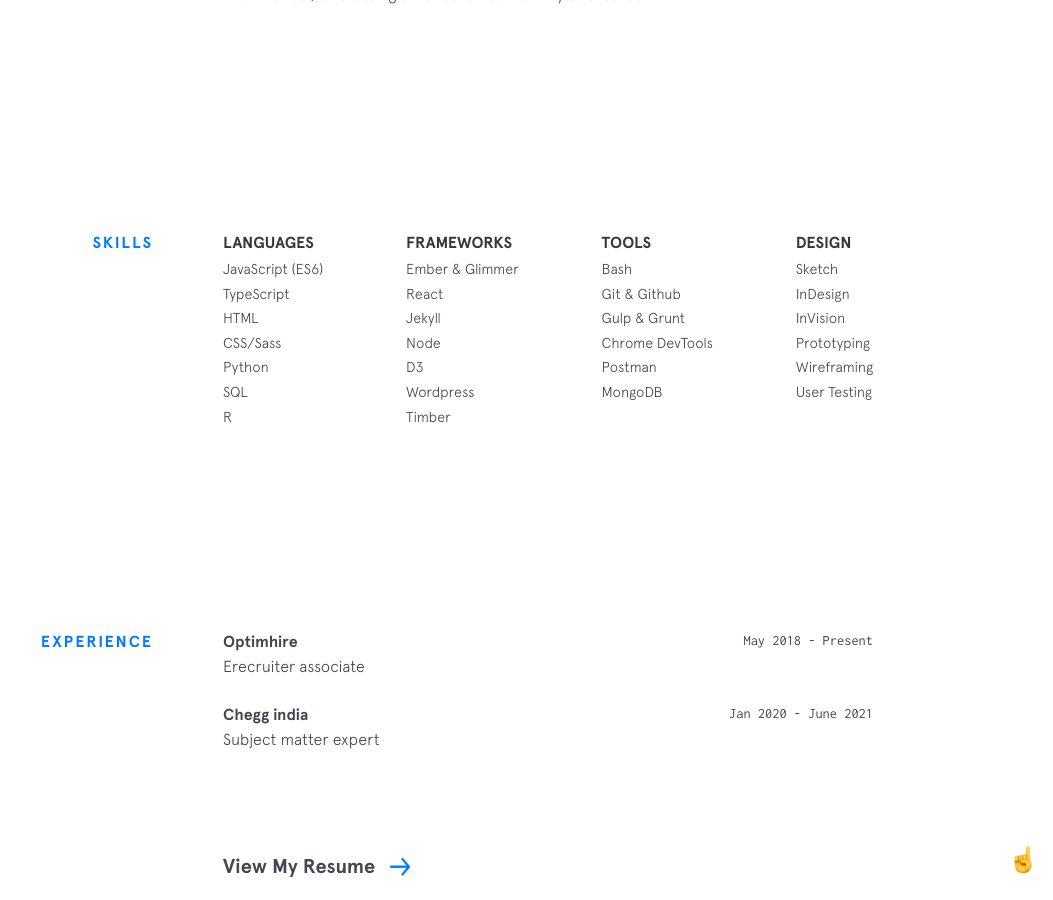
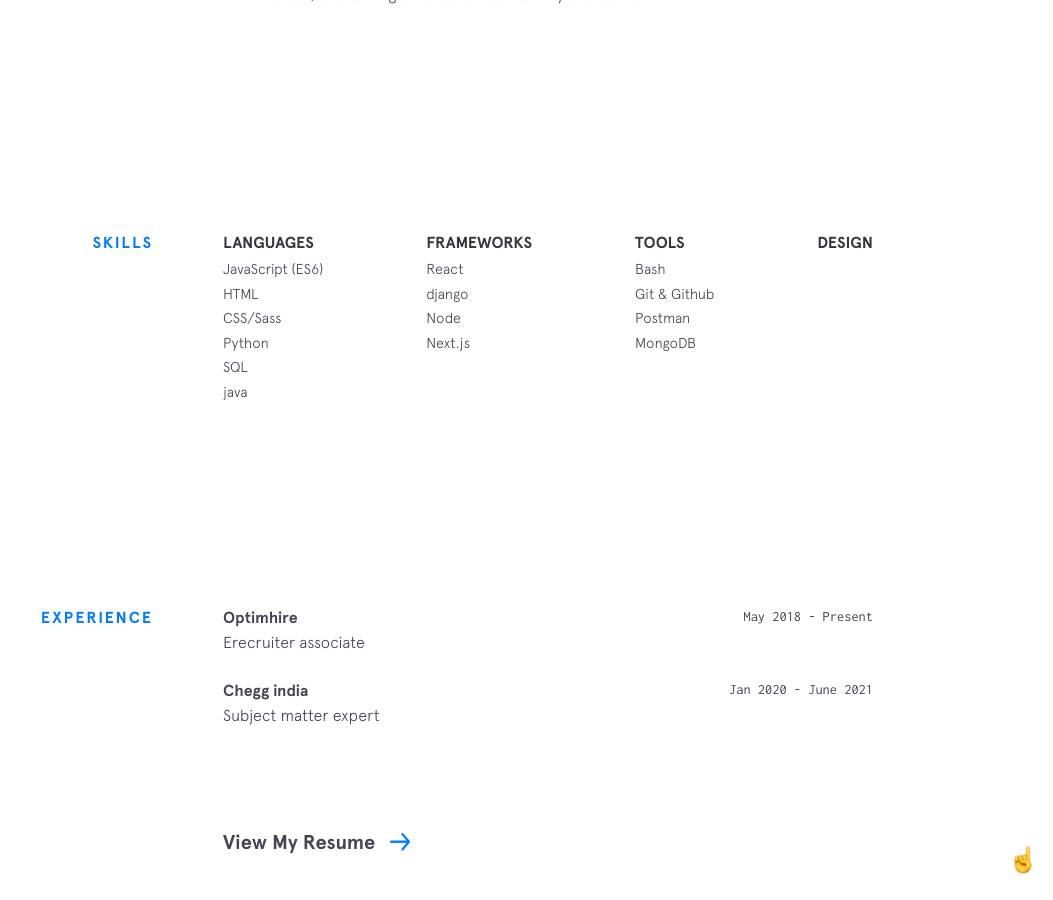
Before and after one commit to jainismvivek/jainismvivek.github.io, a Jekyll site: the page built from index.html, in a window 1280 px wide and 900 px high, scrolled down 1288 px. Shown: the whole window, without its empty margins (227-1280 px from the left). Built offline with Jekyll 4.4.1, drawn with Linux system fonts in a browser that asks for light colours; nearby versions of some CDN libraries.

Commit message:
Update skills.yml

```diff
--- a/_data/skills.yml
+++ b/_data/skills.yml
@@ -1,33 +1,24 @@
 languages:
   - item: JavaScript (ES6)
-  - item: TypeScript
   - item: HTML
   - item: CSS/Sass
   - item: Python
   - item: SQL
-  - item: R
+  - item: java
 
 frameworks:
-  - item: Ember & Glimmer
   - item: React
-  - item: Jekyll
+  - item: django
   - item: Node
-  - item: D3
-  - item: Wordpress
-  - item: Timber
+  - item: Next.js
+
 
 tools:
   - item: Bash
   - item: Git & Github
-  - item: Gulp & Grunt
-  - item: Chrome DevTools
   - item: Postman
   - item: MongoDB
 
-design:
-  - item: Sketch
-  - item: InDesign
-  - item: InVision
-  - item: Prototyping
-  - item: Wireframing
-  - item: User Testing
+cloud :
+  - item: Azure
+  - item: aws
```
